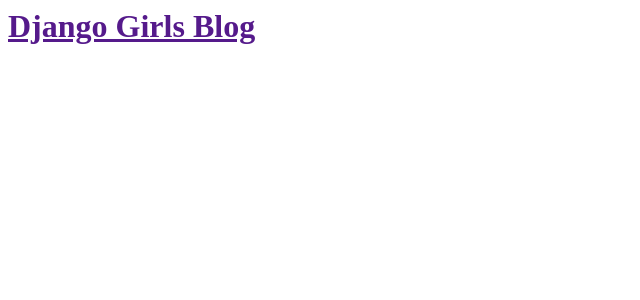
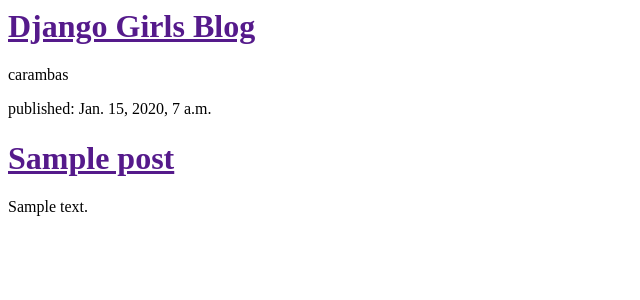
Before and after one commit to GuillermoEstevez/my-first-blog, a Django app: page / in a window 1280 px wide. Shown: the top 300 px of the page, without its empty margins (0-640 px from the left). Run offline with Django 3.2, Linux system fonts and the light colour scheme; tables that the repository leaves empty hold one stand-in row (values such as "Sample post").

Commit message:
Modified templates to display posts from database.

```diff
--- a/blog/templates/blog/post_list.html
+++ b/blog/templates/blog/post_list.html
@@ -8,14 +8,15 @@
                 <h1><a href="">Django Girls Blog</a></h1>
             </div>
 
-
+            <div>
 	    {% for post in posts %}
 		<div>
+                    <p>carambas</p>
 		    <p>published: {{ post.published_date }}</p>
 		    <h1><a href="">{{ post.title }}</a></h1>
 		    <p>{{ post.text|linebreaks }}</p>
 		</div>
 	    {% endfor %}
-
+            </div>
         </body>
     </html>
--- a/blog/views.py
+++ b/blog/views.py
@@ -6,5 +6,6 @@
 
 
 def post_list(request):
-    posts = Post.objects.filter(published_date__lte=timezone.now()).order_by('published_date')
+#    posts = Post.objects.filter(published_date__lte=timezone.now()).order_by('published_date')
+    posts = Post.objects.order_by('published_date')
     return render(request, 'blog/post_list.html', {'posts': posts})
```
